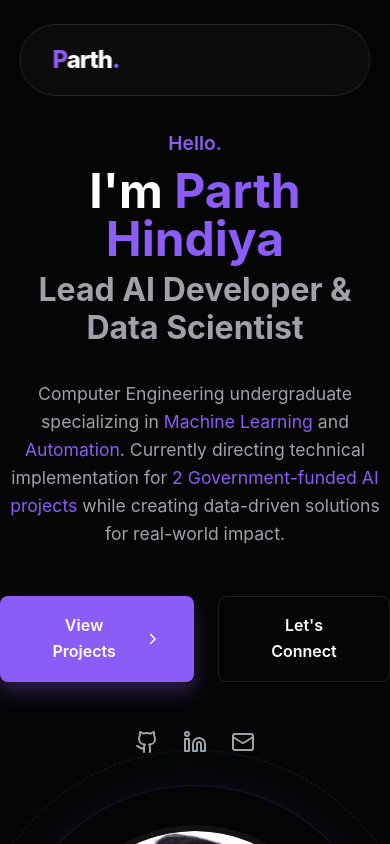
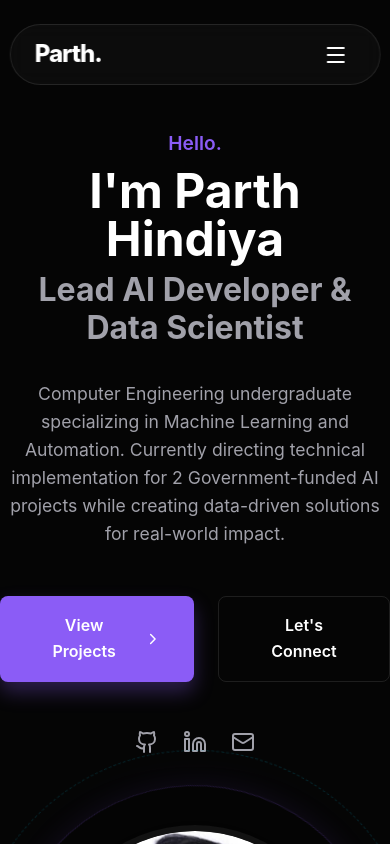
Before and after one commit to Parth703-wq/parth-portfolio, a React (Vite) app: page / in a window 390 px wide. Shown: the top 844 px of the page. Built offline with nearby package versions, Linux system fonts and the light colour scheme.

Commit message:
Add responsive mobile hamburger menu and overlay

```diff
--- a/src/components/Navbar.css
+++ b/src/components/Navbar.css
@@ -6,7 +6,7 @@
     width: 90%;
     max-width: 1000px;
     z-index: 1000;
-    padding: 1rem 2rem;
+    padding: 0.8rem 2rem;
     border-radius: 50px;
 }
 
@@ -15,6 +15,7 @@
     justify-content: space-between;
     align-items: center;
     padding: 0 !important;
+    position: relative;
 }
 
 .logo {
@@ -23,13 +24,9 @@
     letter-spacing: -1px;
 }
 
-.accent {
-    color: var(--accent-primary);
-}
-
 .nav-links {
     display: flex;
-    gap: 2rem;
+    gap: 1.8rem;
 }
 
 .nav-links a {
@@ -38,6 +35,7 @@
     font-weight: 500;
     color: var(--text-secondary);
     padding: 0.5rem 0;
+    transition: var(--transition);
 }
 
 .nav-links a:hover,
@@ -56,9 +54,66 @@
     box-shadow: 0 0 10px var(--accent-glow);
 }
 
-@media (max-width: 768px) {
-    .nav-links {
-        display: none;
-        /* Mobile menu needed but for now keeping it simple */
+/* Mobile Specific */
+.mobile-menu-btn {
+    display: none;
+    background: none;
+    border: none;
+    color: var(--text-primary);
+    cursor: pointer;
+    padding: 0.5rem;
+    z-index: 1001;
+}
+
+.mobile-overlay {
+    position: absolute;
+    top: calc(100% + 1rem);
+    left: 0;
+    right: 0;
+    background: rgba(13, 13, 13, 0.95) !important;
+    backdrop-filter: blur(15px);
+    border-radius: 24px;
+    padding: 2rem;
+    border: 1px solid var(--border-color);
+}
+
+.mobile-nav-links {
+    display: flex;
+    flex-direction: column;
+    gap: 1.5rem;
+    list-style: none;
+    text-align: center;
+}
+
+.mobile-nav-links a {
+    font-size: 1.2rem;
+    font-weight: 600;
+    color: var(--text-secondary);
+    display: block;
+    width: 100%;
+}
+
+.mobile-nav-links a.active {
+    color: var(--accent-primary);
+}
+
+@media (max-width: 968px) {
+    .nav-links.desktop-only {
+        gap: 1rem;
     }
 }
+
+@media (max-width: 850px) {
+    .desktop-only {
+        display: none;
+    }
+
+    .mobile-menu-btn {
+        display: flex;
+    }
+
+    .navbar {
+        width: 95%;
+        padding: 0.6rem 1.5rem;
+    }
+}
--- a/src/components/Navbar.tsx
+++ b/src/components/Navbar.tsx
@@ -1,9 +1,12 @@
+import { useState } from 'react';
 import { Link, useLocation } from 'react-router-dom';
-import { motion } from 'framer-motion';
+import { motion, AnimatePresence } from 'framer-motion';
+import { Menu, X } from 'lucide-react';
 import './Navbar.css';
 
 const Navbar = () => {
     const location = useLocation();
+    const [isMenuOpen, setIsMenuOpen] = useState(false);
 
     const navLinks = [
         { name: 'Home', path: '/', id: 'nav-home' },
@@ -15,13 +18,18 @@ const Navbar = () => {
         { name: 'Contact', path: '/contact', id: 'nav-contact' },
     ];
 
+    const toggleMenu = () => setIsMenuOpen(!isMenuOpen);
+    const closeMenu = () => setIsMenuOpen(false);
+
     return (
         <nav className="navbar glass">
             <div className="container nav-content">
-                <Link to="/" className="logo" id="logo">
+                <Link to="/" className="logo" id="logo" onClick={closeMenu}>
                     <span className="accent">P</span>arth<span className="accent">.</span>
                 </Link>
-                <ul className="nav-links">
+
+                {/* Desktop Links */}
+                <ul className="nav-links desktop-only">
                     {navLinks.map((link) => (
                         <li key={link.path}>
                             <Link
@@ -40,6 +48,37 @@ const Navbar = () => {
                         </li>
                     ))}
                 </ul>
+
+                {/* Mobile Menu Button */}
+                <button className="mobile-menu-btn" onClick={toggleMenu} aria-label="Toggle Menu">
+                    {isMenuOpen ? <X size={24} /> : <Menu size={24} />}
+                </button>
+
+                {/* Mobile Menu Overlay */}
+                <AnimatePresence>
+                    {isMenuOpen && (
+                        <motion.div
+                            className="mobile-overlay glass"
+                            initial={{ opacity: 0, y: -20 }}
+                            animate={{ opacity: 1, y: 0 }}
+                            exit={{ opacity: 0, y: -20 }}
+                        >
+                            <ul className="mobile-nav-links">
+                                {navLinks.map((link) => (
+                                    <li key={link.path}>
+                                        <Link
+                                            to={link.path}
+                                            className={location.pathname === link.path ? 'active' : ''}
+                                            onClick={closeMenu}
+                                        >
+                                            {link.name}
+                                        </Link>
+                                    </li>
+                                ))}
+                            </ul>
+                        </motion.div>
+                    )}
+                </AnimatePresence>
             </div>
         </nav>
     );
```
